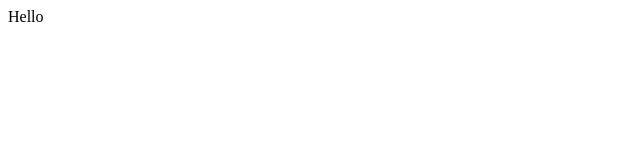
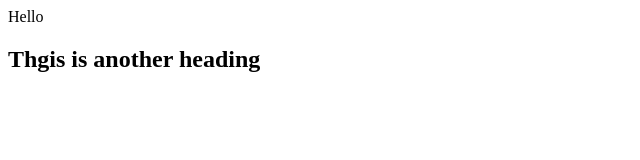
Before and after one commit to navanes/sandros, a plain HTML site: page index.html in a window 1280 px wide. Shown: the whole page, without its empty margins (0-640 px from the left). Drawn offline with Linux system fonts and the light colour scheme.

Commit message:
add a h2

```diff
--- a/index.html
+++ b/index.html
@@ -1 +1,2 @@
 <p> Hello </p>
+<h2>Thgis is another heading</h2>
```
